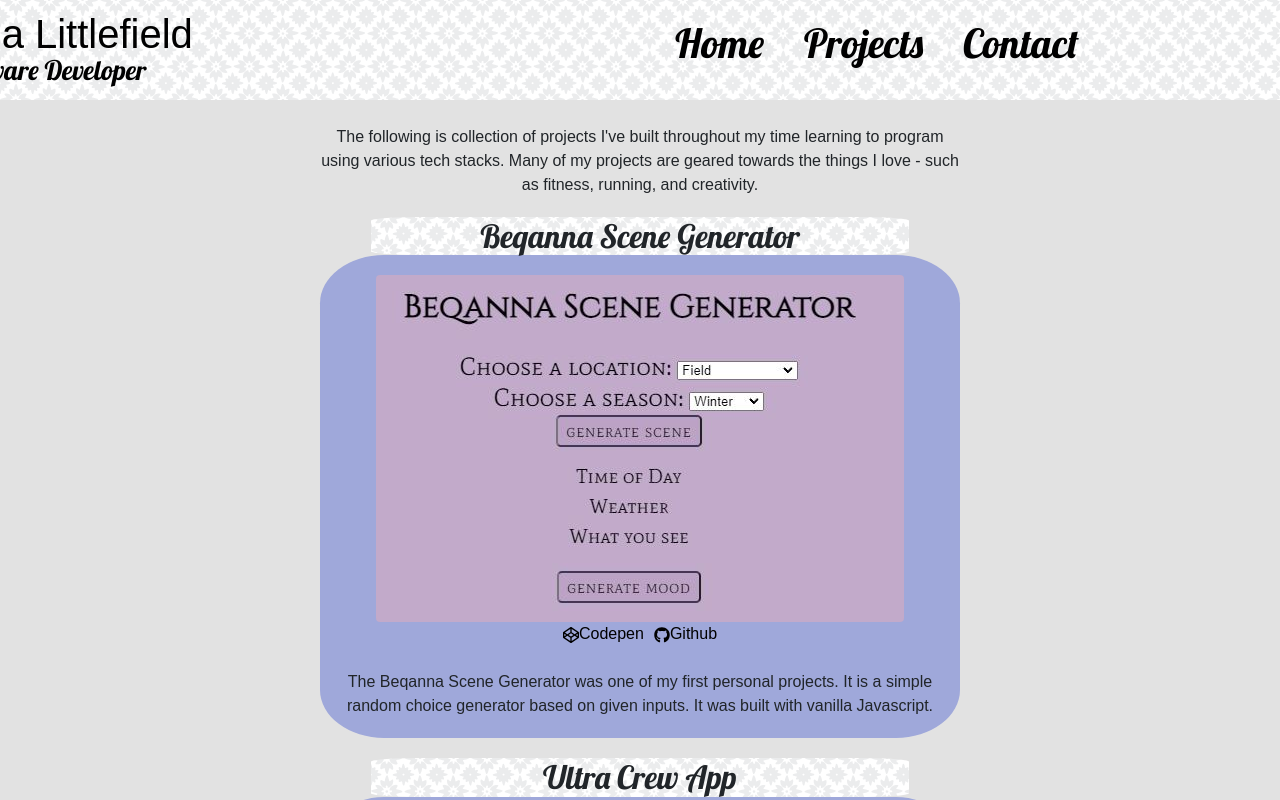
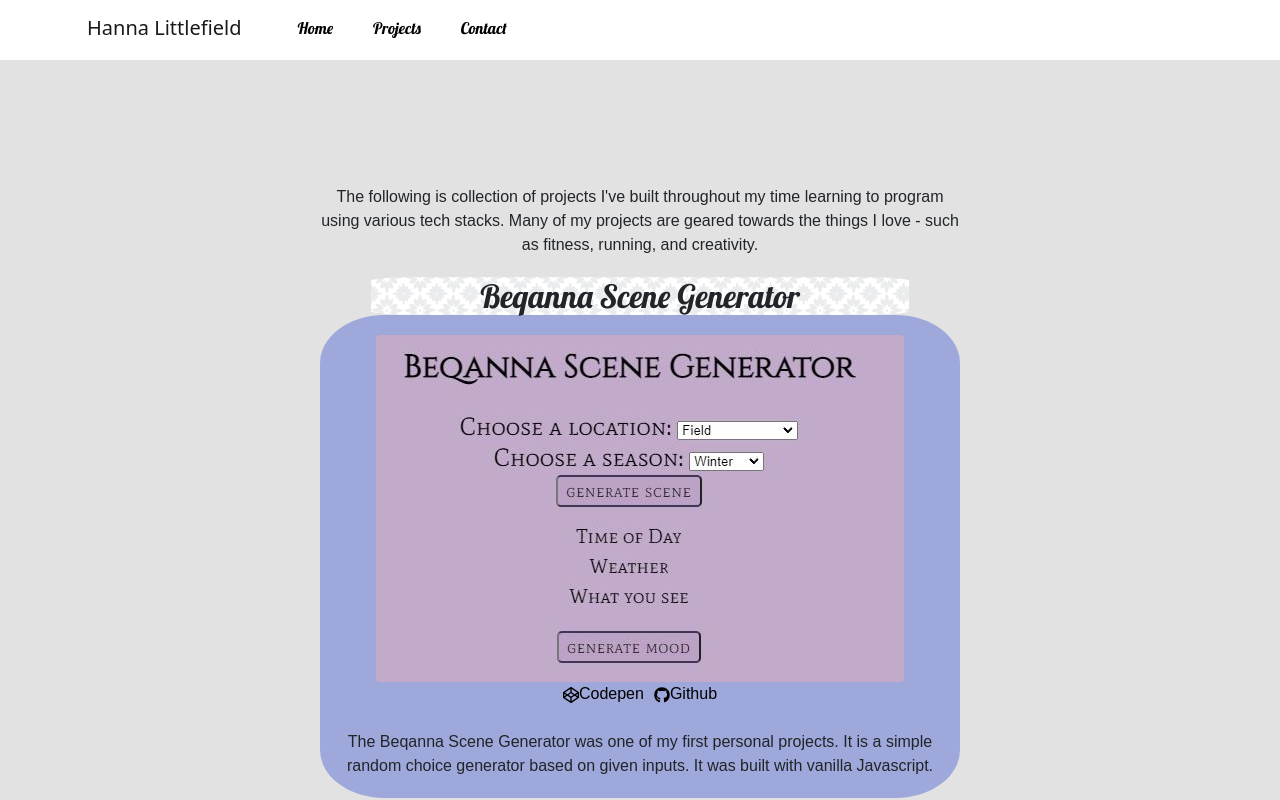
Before and after one commit to hannamlittlefield/AlexanderSucks, a React (Create React App) app: page /projects in a window 1280 px wide. Shown: the top 800 px of the page. Built offline with nearby package versions, Linux system fonts and the light colour scheme; a web font is replaced by a local one.

Commit message:
working session with dan - nav bar styling and responsiveness

```diff
--- a/src/App.css
+++ b/src/App.css
@@ -47,6 +47,7 @@ h1{
   padding-top: 105px;
   font-family: arial;
   min-height: 80vh;
+  width: 100%;
 }
 
 .Projects a:link{
--- a/src/App.js
+++ b/src/App.js
@@ -12,11 +12,7 @@ height: 100vh;
 export default function App() {
   return (
     <div className="App">
-      <header className="App-header">
-      <div>
-        <p className='navtitle'>Hanna Littlefield</p>
-        <p className='subtext'>Software Developer</p>
-      </div>
+      <header>
         <NavTopBar/>
       </header>
       <Outlet />
--- a/src/Navbar.js
+++ b/src/Navbar.js
@@ -1,11 +1,12 @@
 import React from 'react';
 import Navbar from 'react-bootstrap/Navbar';
+import Nav from 'react-bootstrap/Nav';
+import Container from 'react-bootstrap/Container';
 import styled from 'styled-components';
 import { Link } from "react-router-dom";
 
 const StyledNavBar = styled(Navbar)`
   border-radius: 3px;
-  margin-left: 80vh;
   sticky: top;
 `;
 
@@ -23,15 +24,26 @@ const StyledLink = styled(Link)`
       -o-transition: color .5s linear;
       transition: color .5s linear;
     }
+  &:active {
+      color: #9fa8da !important;
+    }
 `
 
 export default function NavTopbar(){
     return (
-      <div style={{ display: 'block', width: 700, padding: 30 }}>
-      <StyledNavBar bg="#ede7f6" className='nav' fixed='top'>
-        <StyledLink to="/about">Home</StyledLink>
-        <StyledLink to="/projects">Projects</StyledLink>
-        <StyledLink to="/contact">Contact</StyledLink>
+      <div style={{ display: 'block', padding: 30 }}>
+      <StyledNavBar bg="#ede7f6" fixed='top' expand='lg'>
+        <Container>
+          <Navbar.Brand href="#home">Hanna Littlefield</Navbar.Brand>
+          <Navbar.Toggle aria-controls="basic-navbar-nav" />
+          <Navbar.Collapse id="basic-navbar-nav">
+            <Nav className="me-auto">
+              <StyledLink to="/about">Home</StyledLink>
+              <StyledLink to="/projects">Projects</StyledLink>
+              <StyledLink to="/contact">Contact</StyledLink>
+            </Nav>
+          </Navbar.Collapse>
+        </Container>
       </StyledNavBar>
     </div>
   );
```
